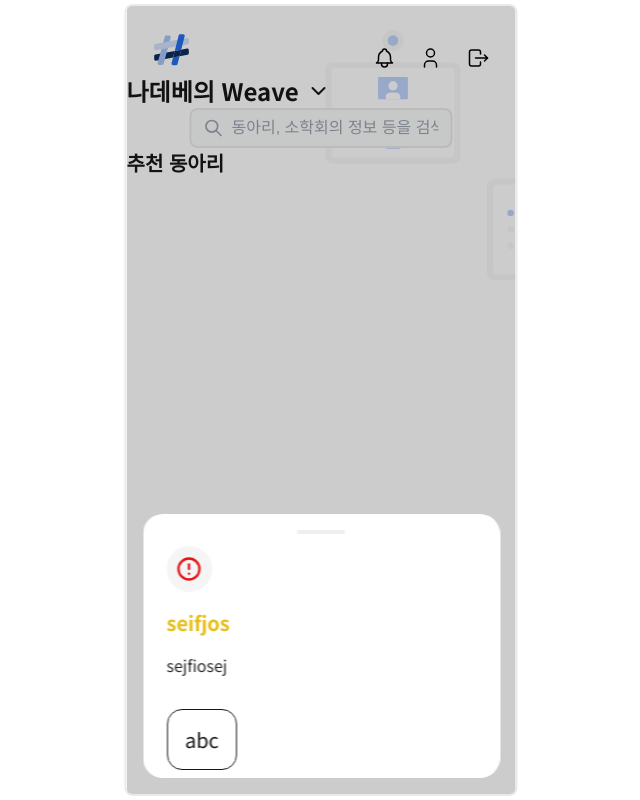
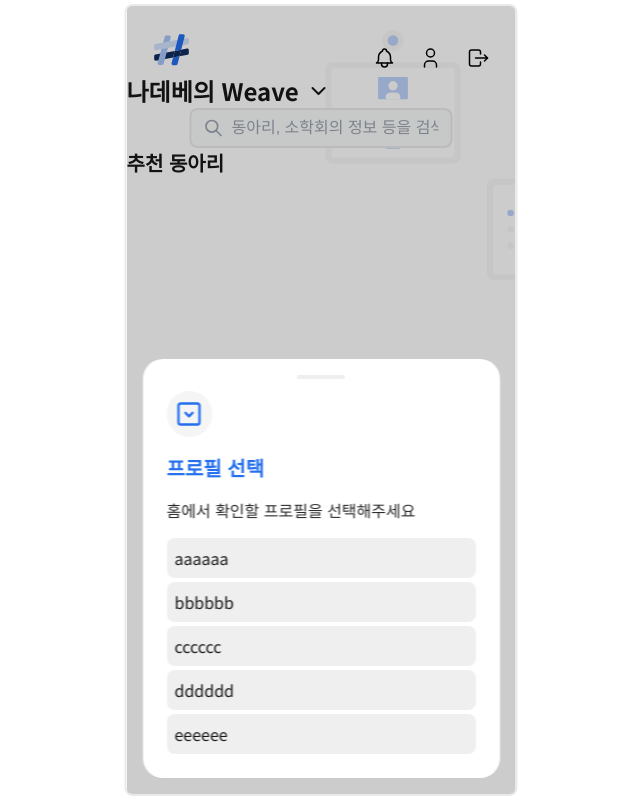
Before and after one commit to Ajou-DB-2024/ProjectNONAME-FE, a Next.js app: page / in a window 1280 px wide. Shown: the whole page, without its empty margins (319-959 px from the left). Built offline with nearby package versions, Linux system fonts and the light colour scheme.

Commit message:
feat: alert 예시 추가

```diff
--- a/src/app/page.tsx
+++ b/src/app/page.tsx
@@ -18,18 +18,26 @@ export default function ServiceWrap() {
   const { alert } = states.useGlobalAlertQueue();
   useEffect(() => {
     const alert_info = {
-      type: "GLOBAL_ALERT_TYPE/ALERT",
+      type: "GLOBAL_ALERT_TYPE/SELECT",
       contents: {
-        title: "seifjos",
-        desc: "sejfiosej",
-        buttons: [
-          { text: "abc", theme: "sef", value: "sefjio", onClick: () => true }
-        ]
+        title: "프로필 선택",
+        desc: "홈에서 확인할 프로필을 선택해주세요",
+        selections: [
+          { text: "aaaaaa", value: "111111" },
+          { text: "bbbbbb", value: "222222" },
+          { text: "cccccc", value: "333333" },
+          { text: "dddddd", value: "444444" },
+          { text: "eeeeee", value: "555555" }
+        ],
+        onSelect: (...props) => {
+          console.log(props)
+          return true;
+        },
       }
     } as GlobalAlertInfo;
     setTimeout(() => {
       console.log(alert_info);
-    alert(alert_info);
+      alert(alert_info);
     }, 500);
   }, []);
 
```
